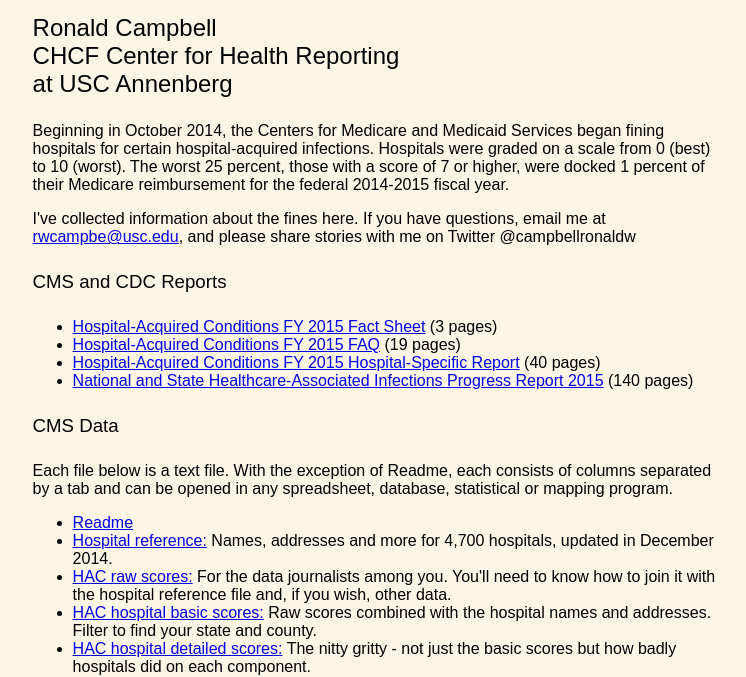
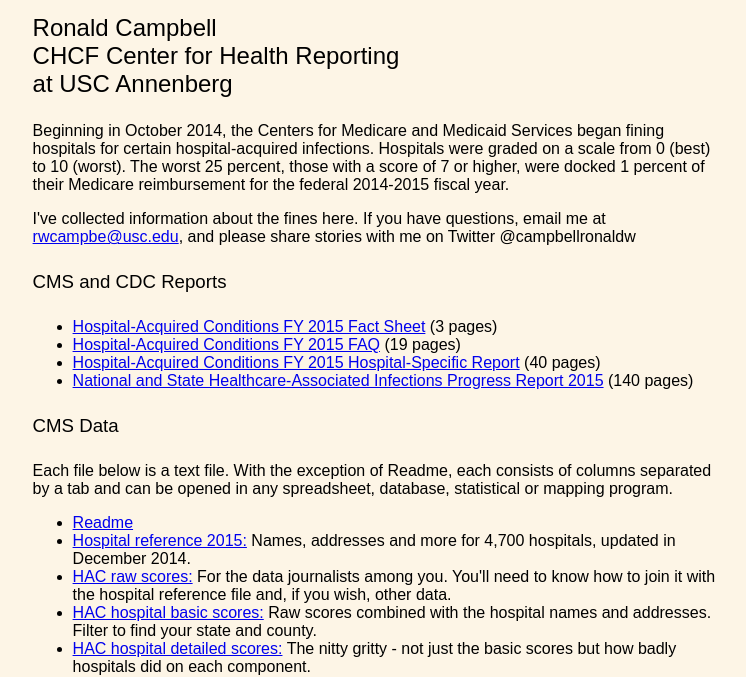
Before and after one commit to roncampbell/Hospital-Infections, a plain HTML site: page index.html in a window 1280 px wide. Shown: the part 126-803 px from the top of the page, without its empty margins (51-797 px from the left). Drawn offline with Linux system fonts and the light colour scheme.

Commit message:
update index

```diff
--- a/index.html
+++ b/index.html
@@ -50,7 +50,7 @@ CHCF Center for Health Reporting <br>at USC Annenberg</h3>
 <p>Each file below is a text file. With the exception of Readme, each consists of columns separated by a tab and can be opened in any spreadsheet, database, statistical or mapping program.</p>
 <ul>
 <li><a href="readme.txt">Readme</a></li>
-<li><a href="Hospital_Reference_2015.txt">Hospital reference:</a> Names, addresses and more for 4,700 hospitals, updated in December 2014.</li>
+<li><a href="Hospital_Reference_2015.txt">Hospital reference 2015:</a> Names, addresses and more for 4,700 hospitals, updated in December 2014.</li>
 <li><a href="HAC_Raw_Scores.txt">HAC raw scores:</a> For the data journalists among you. You'll need to know how to join it with the hospital reference file and, if you wish, other data.</li>
 <li><a href="HAC_Hospital_Basic_Scores.txt">HAC hospital basic scores:</a> Raw scores combined with the hospital names and addresses. Filter to find your state and county.</li>
 <li><a href="HAC_Hospital_Detailed_Scores.txt">HAC hospital detailed scores:</a> The nitty gritty - not just the basic scores but how badly hospitals did on each component.</li>
```
